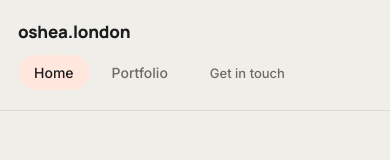
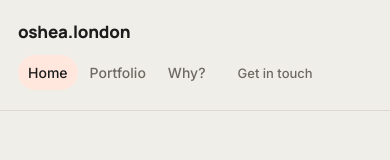
Before and after one commit to jonathandavidoshea/oshea.london.github.io, a plain HTML site: page index.html in a window 390 px wide. Shown: the top 160 px of the page. Drawn offline with Linux system fonts and the light colour scheme.

Commit message:
Nav: add Why? page; keep nav on one line on phones
Co-Authored-By: Claude Opus 5.5 <noreply@anthropic.com>

```diff
--- a/index.html
+++ b/index.html
@@ -88,6 +88,8 @@
     background:none;border:none;color:var(--muted);padding:9px 16px;border-radius:100px;
     cursor:pointer;transition:.15s;
   }
+  .navlinks button{white-space:nowrap;}
+  @media (max-width:420px){.navlinks{gap:2px;}.navlinks button{padding-left:10px!important;padding-right:10px!important;}}
   .navlinks button:hover{color:var(--ink);}
   .navlinks button.active{color:var(--ink);background:var(--accent-dim);}
   .navlinks button:focus-visible, a:focus-visible, .card:focus-visible{outline:2px solid var(--accent);outline-offset:2px;}
@@ -364,6 +366,7 @@
       <div class="navlinks">
         <button data-route="home" class="active">Home</button>
         <button data-route="coming-soon">Portfolio</button>
+        <button data-route="why-dev">Why?</button>
         <button id="nav-contact" class="btn btn-primary" style="padding:9px 18px;margin-left:6px;">Get in touch</button>
       </div>
     </nav>
```
